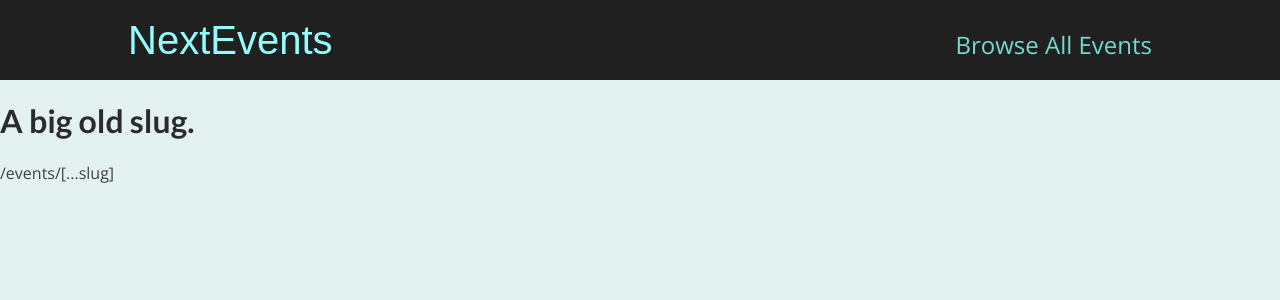
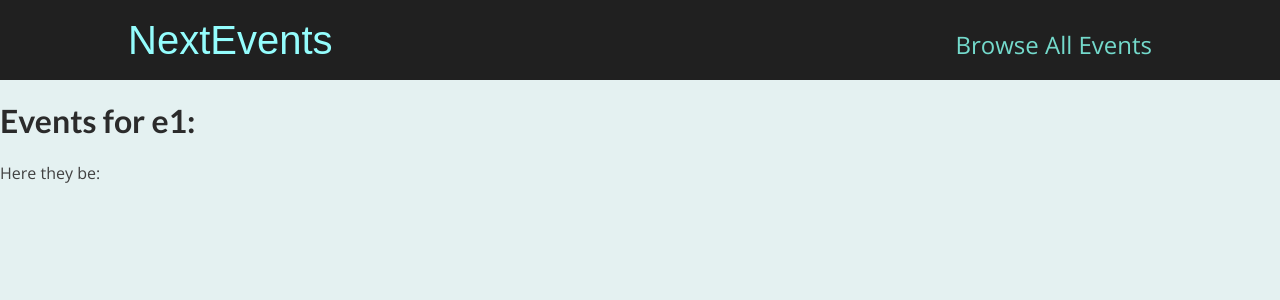
Before and after one commit to chunyukuo88/nextjs-course, a Next.js app: page /events/e1 in a window 1280 px wide. Shown: the top 300 px of the page. Built offline with nearby package versions, Linux system fonts and the light colour scheme.

Commit message:
feat: Filter data for [...slug].js

```diff
--- /dev/null
+++ b/common/constants.js
@@ -0,0 +1,14 @@
+export const monthStrings = [
+  'January',
+  'February',
+  'March',
+  'April',
+  'May',
+  'June',
+  'July',
+  'August',
+  'September',
+  'October',
+  'November',
+  'December'
+];
--- a/pages/events/[...slug].js
+++ b/pages/events/[...slug].js
@@ -1,14 +1,28 @@
-import {useRouter} from "next/router";
+import { useRouter } from 'next/router';
+import { monthStrings } from '../../common/constants';
 
 export default function SpecificEvent(){
   const route = useRouter();
 
+  const filterData = route.query.slug;
+
+  return (filterData)
+    ? WithFilterData(filterData)
+    : WithoutFilterData();
+}
+
+
+const WithoutFilterData = () => (
+  <div className='center'>Loading...</div>
+);
+
+const WithFilterData = (filterData) => {
+  const [filteredYear, filteredMonth] = [filterData[0], filterData[1]];
+
   return (
     <div>
-      <h1>
-        A big old slug.
-      </h1>
-      <div>{route.pathname}</div>
+      <h1>Events for {monthStrings[+filteredMonth]} {filteredYear}:</h1>
+      <div>Here they be:</div>
     </div>
-  )
+  );
 }
```
Also changed, not shown: components/events/events-search.js (+15 -4 lines), pages/index.js (+11 -2 lines).
